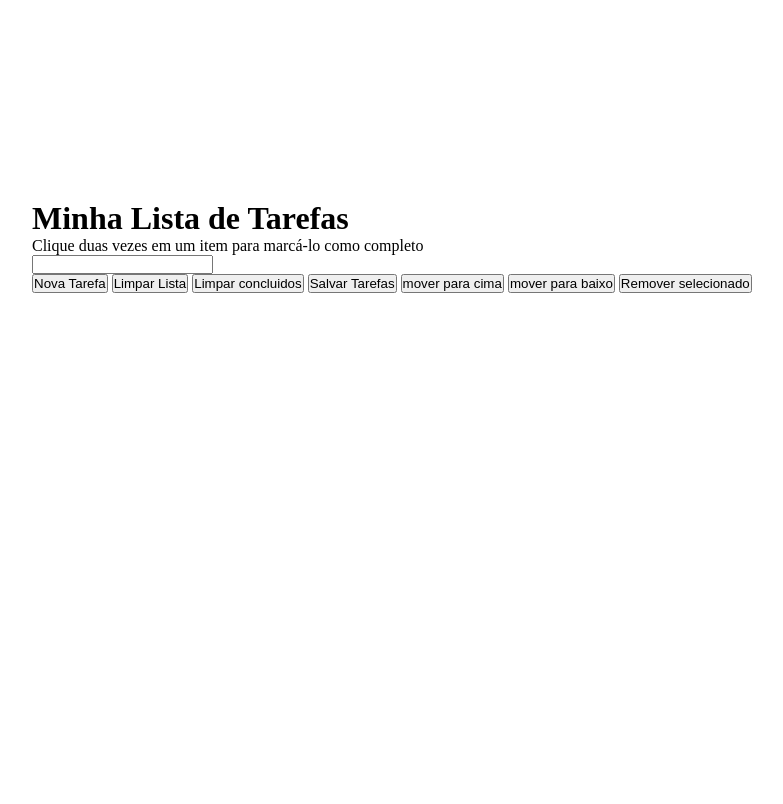
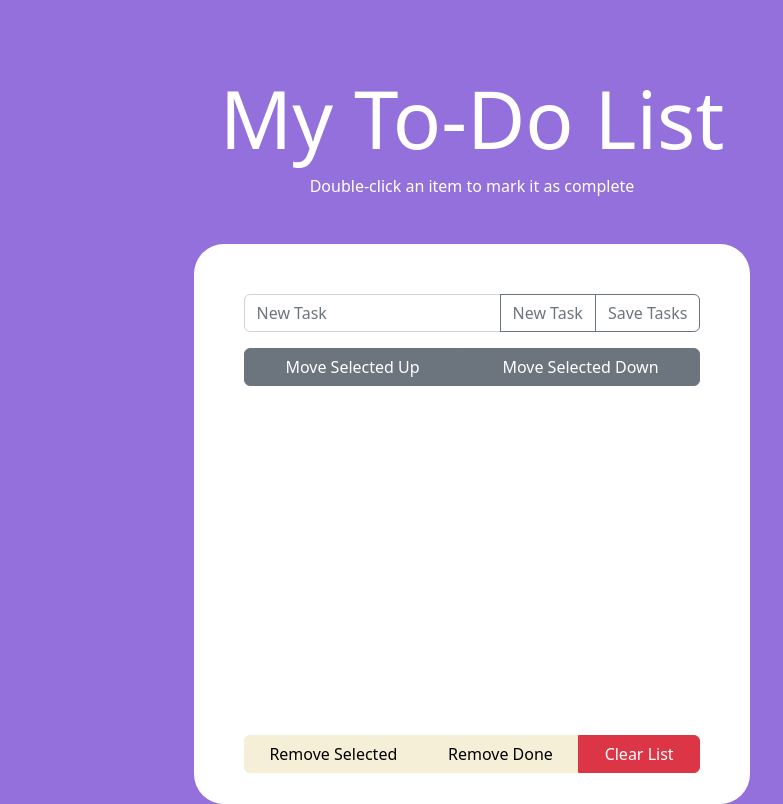
Before and after one commit to felipetfernandes/to-do-list, a website: page index.html in a window 1280 px wide. Shown: the whole page, without its empty margins (168-951 px from the left). Drawn offline with nearby package versions, Linux system fonts and the light colour scheme.

Commit message:
finishing styling

```diff
--- a/index.html
+++ b/index.html
@@ -4,26 +4,40 @@
     <meta charset="UTF-8" />
     <meta http-equiv="X-UA-Compatible" content="IE=edge" />
     <meta name="viewport" content="width=device-width, initial-scale=1.0" />
+    <link
+      href="https://cdn.jsdelivr.net/npm/bootstrap@5.2.2/dist/css/bootstrap.min.css"
+      rel="stylesheet"
+      integrity="sha384-Zenh87qX5JnK2Jl0vWa8Ck2rdkQ2Bzep5IDxbcnCeuOxjzrPF/et3URy9Bv1WTRi"
+      crossorigin="anonymous"
+    />
     <link rel="stylesheet" href="style.css" />
     <title>Todo List</title>
   </head>
   <body>
     <header>
-      <h1>Minha Lista de Tarefas</h1>
+      <h1>My To-Do List</h1>
       <p id="funcionamento">
-        Clique duas vezes em um item para marcá-lo como completo
+        Double-click an item to mark it as complete
       </p>
     </header>
     <main>
-      <input id="texto-tarefa" type="text" />
-      <ol id="lista-tarefas"></ol>
-      <button id="criar-tarefa">Nova Tarefa</button>
-      <button id="apaga-tudo">Limpar Lista</button>
-      <button id="remover-finalizados">Limpar concluidos</button>
-      <button id="salvar-tarefas">Salvar Tarefas</button>
-      <button id="mover-cima">mover para cima</button>
-      <button id="mover-baixo">mover para baixo</button>
-      <button id="remover-selecionado">Remover selecionado</button>
+      <div class="input-group mb-3">
+        <input id="texto-tarefa" class="form-control" type="text" placeholder="New Task" />
+        <button id="criar-tarefa" class="btn btn-outline-secondary">New Task</button>
+        <button id="salvar-tarefas" class="btn btn-outline-secondary">Save Tasks</button>
+      </div>
+      <div class="btn-group move">
+        <button id="mover-cima" class="btn btn-secondary">Move Selected Up</button>
+        <button id="mover-baixo" class="btn btn-secondary">Move Selected Down</button>
+      </div>
+      <ol id="lista-tarefas" class="list-group list-group-flush">
+
+      </ol>
+      <div class="btn-group cleaning" role="group">
+        <button id="remover-selecionado" class="btn btn-warning">Remove Selected</button>
+        <button id="remover-finalizados" class="btn btn-warning">Remove Done</button>
+        <button id="apaga-tudo" class="btn btn-danger">Clear List</button>
+      </div>
     </main>
     <script src="script.js"></script>
   </body>
--- a/script.js
+++ b/script.js
@@ -7,6 +7,7 @@ const buttonSaveList = document.getElementById('salvar-tarefas');
 const buttonUp = document.getElementById('mover-cima');
 const buttonLow = document.getElementById('mover-baixo');
 const buttonRemove = document.getElementById('remover-selecionado');
+const listItem = 'list-group-item';
 
 function saveList() {
   localStorage.setItem('savedList', todoList.innerHTML);
@@ -22,6 +23,7 @@ function newTask() {
   if (input.value !== '') {
     const task = document.createElement('li');
     task.innerText = input.value;
+    task.classList.add(listItem);
     todoList.appendChild(task);
     input.value = '';
   }
@@ -30,6 +32,7 @@ function newTask() {
 
 function selectTask() {
   const task = window.event.target;
+  if (task.className.includes(listItem)) {
     const selected = document.getElementsByClassName('selected')[0];
     /*  if (task.className.includes('selected')) {
     task.classList.remove('selected');
@@ -40,16 +43,19 @@ function selectTask() {
     task.classList.add('selected');
     saveList();
   }
+}
 /* } */
 
 function completedTask() {
   const task = window.event.target;
+  if (task.className.includes(listItem)) {
     if (task.className.includes('completed')) {
       task.classList.remove('completed');
     } else {
       task.classList.add('completed');
     }
     saveList();
+  }
 }
 
 function clearList() {
--- a/style.css
+++ b/style.css
@@ -5,11 +5,59 @@
 }
 
 body {
-  padding: 200px;
+  padding-top: 50px;
+  display: flex;
+  flex-direction: column;
+  justify-content: center;
+  align-items: center;
+  background-color: #9370db;
+  gap: 10px;
+}
+
+h1 {
+  font-size: 80px;
+}
+
+header {
+  text-align: center;
+  padding: 20px;
+  border-radius: 50px;
+  color: white;
+}
+
+main {
+  padding: 50px;
+  max-width: 600px;
+  background-color: white;
+  height: 70vh;
+  border-radius: 30px;
+}
+
+#lista-tarefas {
+  border-radius: 10px;
+  height: 78%;
+}
+
+.move {
+  display: flex;
+  align-items: center;
+  margin-bottom: 10px;
+}
+
+.cleaning {
+  position: relative;
+  bottom: 20px;
+  display: flex;
+  align-content: center;
+}
+
+.btn-warning {
+  background-color: #f4efd6;
+  border: none;
 }
 
 .selected {
-  background-color: gray;
+  background-color: rgb(240, 240, 240);
 }
 
 .completed {
```
Lines whose indentation alone changed are shown as unchanged.
